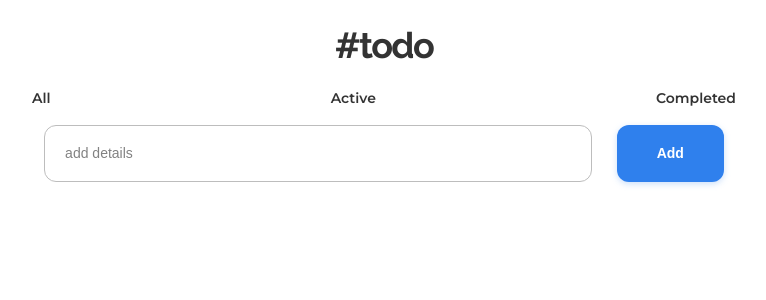
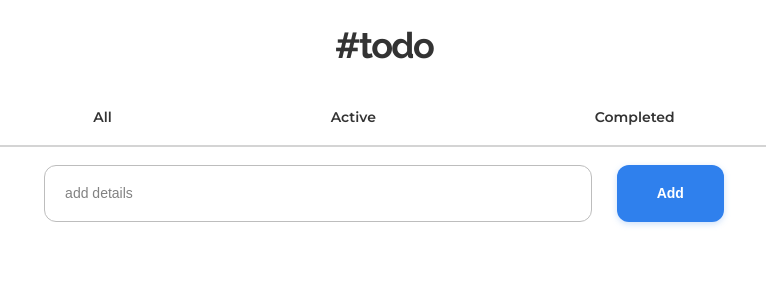
Before and after one commit to krishee107/DEVCHALLENGE-TODO, a React (Vite) app: page / in a window 1280 px wide. Shown: the top 300 px of the page, without its empty margins (256-1022 px from the left). Built offline with nearby package versions, Linux system fonts and the light colour scheme.

Commit message:
Filtrado de tareas por all/active/completed

```diff
--- a/src/App.jsx
+++ b/src/App.jsx
@@ -6,6 +6,7 @@ import Task from "./components/Task/Task";
 
 const App = () => {
   const [tasks, setTasks] = useState(JSON.parse(localStorage.getItem('tasks')) || []);
+  const [filter, setFilter] = useState('All')
 
   /* Añadir una tarea */
   const addTask = (newTask) => {
@@ -26,17 +27,28 @@ const App = () => {
     });
     setTasks(newTasks);
   }
+
+  /* Modificar el filtro */
+  const handleFilter = (filter) => setFilter(filter);
+
   return (
     <div className="todo-app">
       <h1>#todo</h1>
       <div className="todo-app_content">
-        <Navbar />
+        <Navbar handle={handleFilter} />
         <AddForm addTask={addTask} />
 
         <div className="taskList">
-          {tasks.map((task, index) => (
-            <Task task={task} key={index} handle={handleStatus} />
-          ))}
+          {
+            tasks.map((task, index) => {
+              if (filter == 'All')
+                return <Task task={task} key={index} handle={handleStatus} />
+              else if (task.status == 'completed' && filter != 'active')
+                return <Task task={task} key={index} handle={handleStatus} />
+              else if (task.status == 'active' && filter != 'completed')
+                return <Task task={task} key={index} handle={handleStatus} />
+            })
+          }
         </div>
       </div>
     </div>
--- a/src/components/Navbar/Navbar.css
+++ b/src/components/Navbar/Navbar.css
@@ -8,4 +8,17 @@ nav {
     color: #333333;
     align-items: center;
     justify-content: space-evenly;
+    border-bottom: 2px rgb(212, 212, 212) solid;
+    margin: 0 10%;
 }
+
+.tab {
+    box-sizing: border-box;
+    padding: 15px 0;
+    border: 4px transparent solid;
+}
+
+.tab:hover {
+    cursor: pointer;
+    border-bottom: 4px #2F80ED solid;
+}
--- a/src/components/Navbar/Navbar.jsx
+++ b/src/components/Navbar/Navbar.jsx
@@ -1,11 +1,11 @@
 import './Navbar.css';
 
-const Navbar = () => {
+const Navbar = ({ handle }) => {
   return (
     <nav>
-      <div className="allTab tab">All</div>
-      <div className="activeTab tab">Active</div>
-      <div className="completedTab tab">Completed</div>
+      <div className="allTab tab" onClick={() => handle('All')}>All</div>
+      <div className="activeTab tab" onClick={() => handle('active')}>Active</div>
+      <div className="completedTab tab" onClick={() => handle('completed')}>Completed</div>
     </nav>
   )
 }
```
